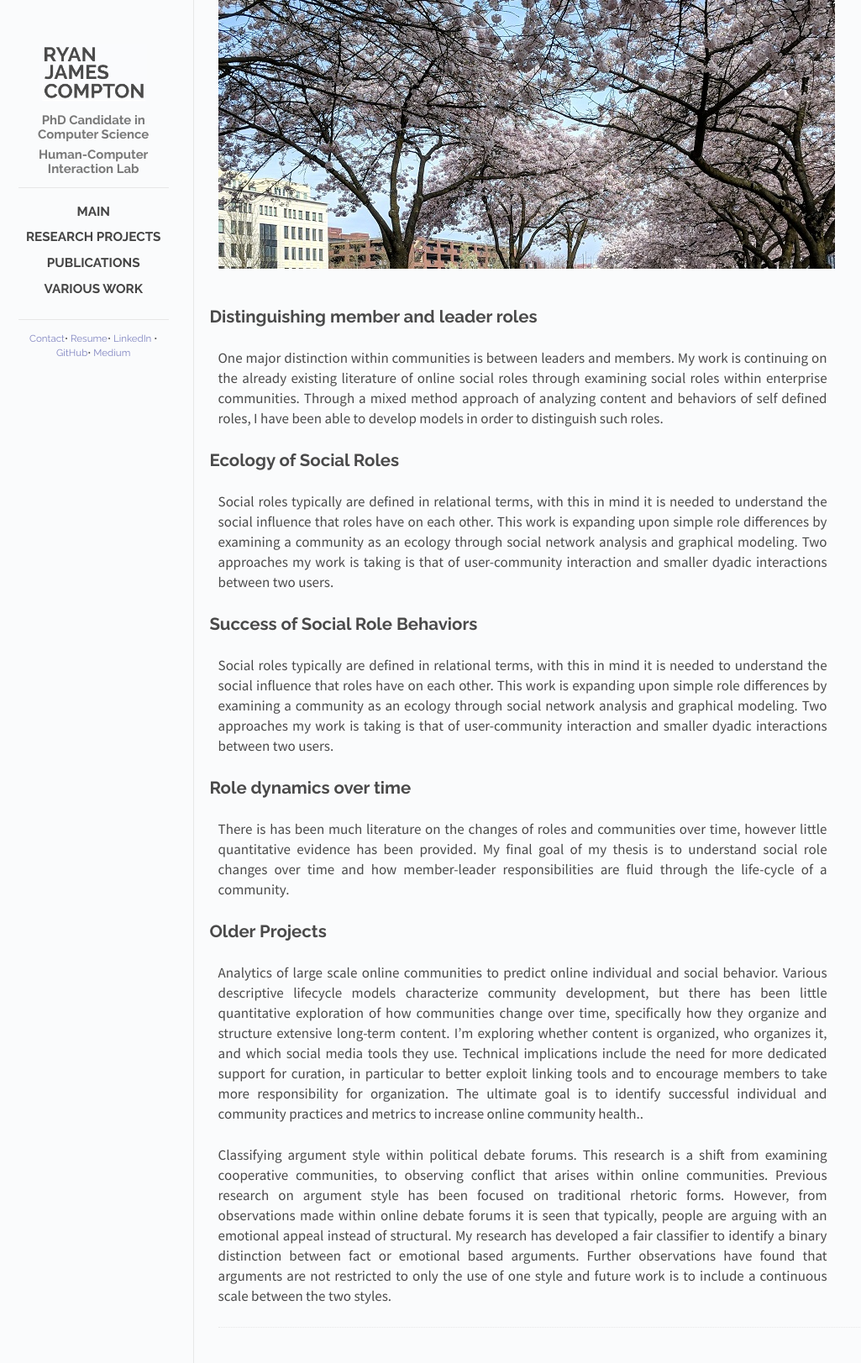
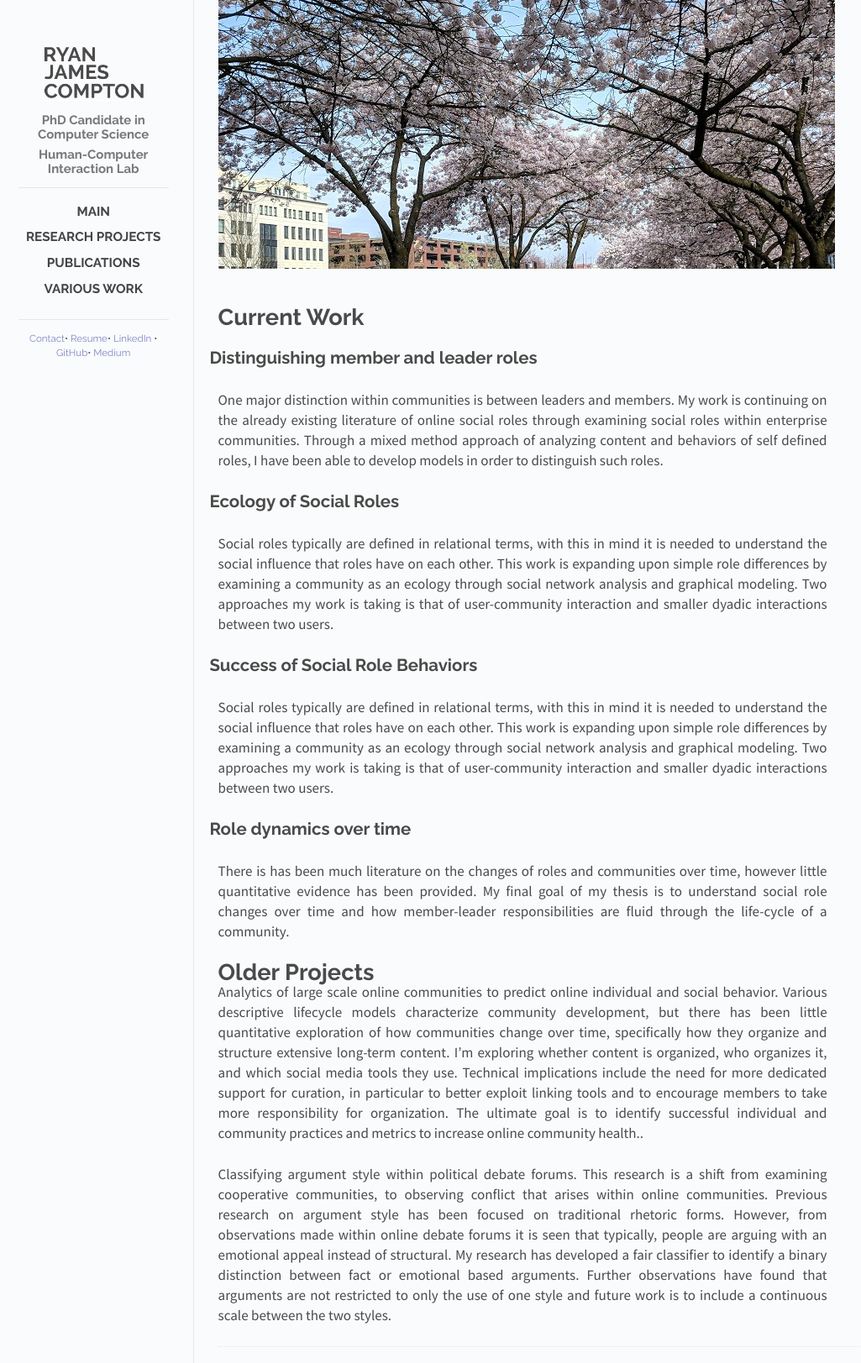
Before and after one commit to rcompt/rcompt.github.io, a Jekyll site: the page built from _posts/2018-10-02-Research Projects.md, in a window 1280 px wide. Shown: the whole page at 84% size, without its empty margins (128-1153 px from the left). Built offline with Jekyll 4.4.1, drawn with Linux system fonts in a browser that asks for light colours; Markdown is read by kramdown in place of the engine named in the settings.

Commit message:
Update 2018-10-02-Research Projects.md

```diff
--- a/_posts/2018-10-02-Research Projects.md
+++ b/_posts/2018-10-02-Research Projects.md
@@ -4,6 +4,8 @@ title: Research Projects
 cover: portland_flowers.jpg
 categories: posts
 ---
+
+#Current Work
 
 ## Distinguishing member and leader roles
 
@@ -21,7 +23,7 @@ Social roles typically are defined in relational terms, with this in mind it is
 
 There is has been much literature on the changes of roles and communities over time, however little quantitative evidence has been provided. My final goal of my thesis is to understand social role changes over time and how member-leader responsibilities are fluid through the life-cycle of a community.
 
-## Older Projects
+# Older Projects
 
 Analytics of large scale online communities to predict online individual and social behavior. Various descriptive lifecycle models characterize community development, but there has been little quantitative exploration of how communities change over time, specifically how they organize and structure extensive long-term content. I'm exploring whether content is organized, who organizes it, and which social media tools they use. Technical implications include the need for more dedicated support for curation, in particular to better exploit linking tools and to encourage members to take more responsibility for organization. The ultimate goal is to identify successful individual and community practices and metrics to increase online community health..
 
```
